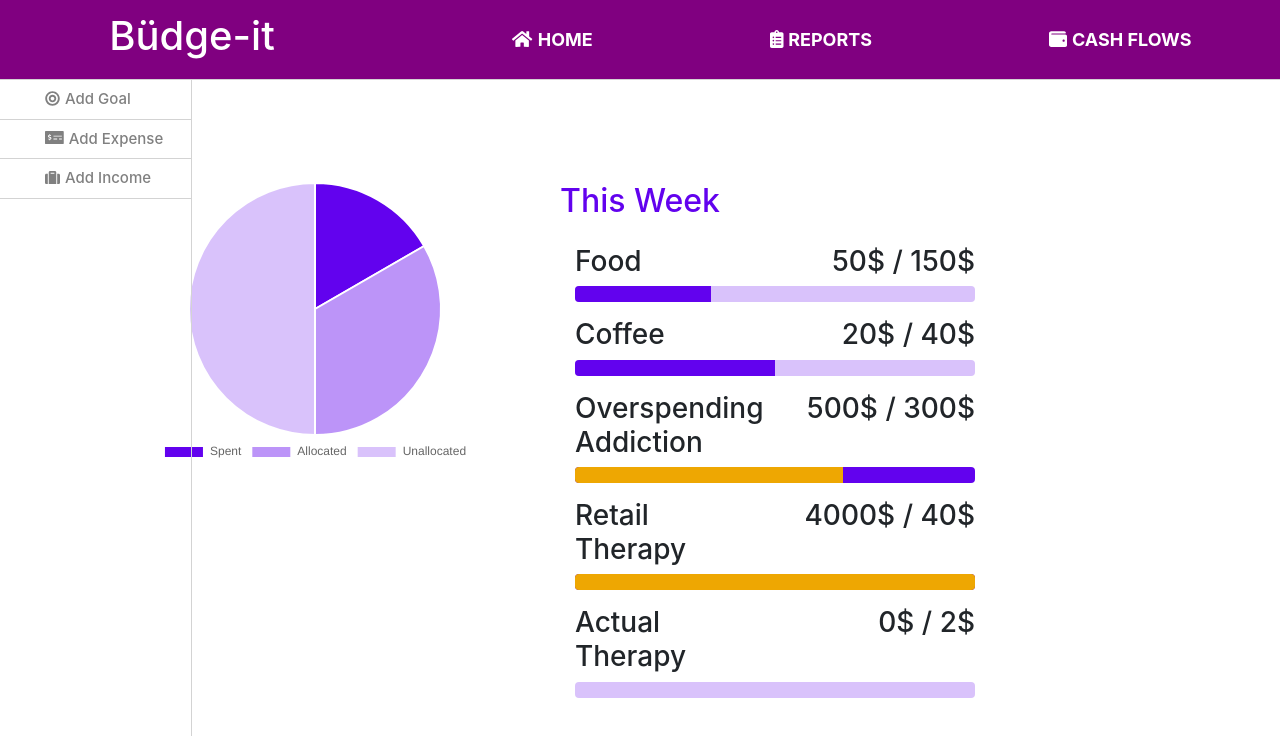
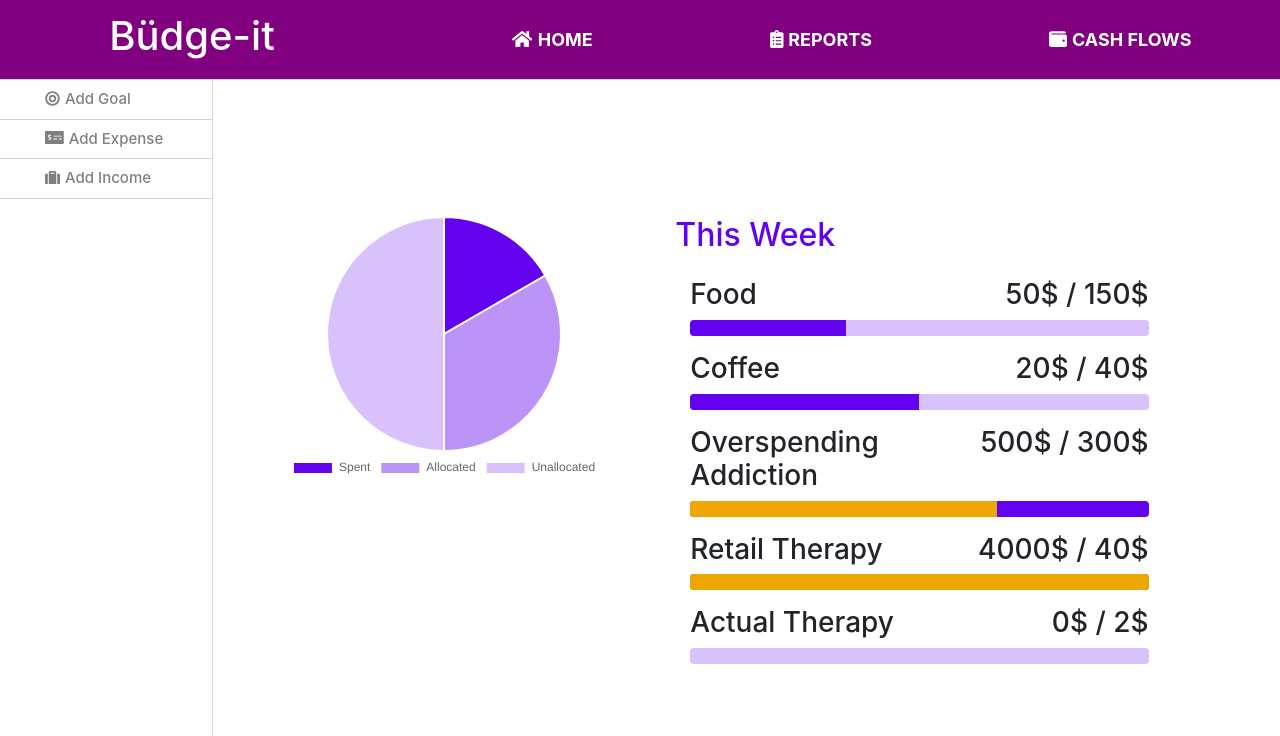
Before and after one commit to Nethermane/react_HCI_325, a React (Create React App) app: page / in a window 1280 px wide. Shown: the top 736 px of the page. Built offline with nearby package versions, Linux system fonts and the light colour scheme.

Commit message:
Update css spacing and bootstrap column layouts

```diff
--- a/src/App.js
+++ b/src/App.js
@@ -17,9 +17,9 @@ function App(props) {
   return (
       <div className="App">
       {props.location.pathname !== '/login' ? <Nav /> : null}
-        <Container>
+        <Container fluid>
           <Row>
-            <Col className="sidenav" xs={3}>
+            <Col className="sideNavCol" xs={2}>
               {props.location.pathname !== '/login' ? <SideNav /> : null}
             </Col>
             <Col className="page" xs={10}>
--- a/src/pages/Home.jsx
+++ b/src/pages/Home.jsx
@@ -94,7 +94,7 @@ function Home() {
     <div class="vcenter">
       <Container fluid>
         <Row>
-          <Col md={6}>
+          <Col md={5}>
             <Pie />
           </Col>
           <Col md={6}>
@@ -110,6 +110,7 @@ function Home() {
             <div class="spacer" />
             <Category name="Actual Therapy" spent="0" budget="2" />
           </Col>
+          <Col md={1}></Col>
         </Row>
       </Container>
     </div>
--- a/src/pages/SideNav.css
+++ b/src/pages/SideNav.css
@@ -1,11 +1,14 @@
+.sideNavCol {
+  border-right: 1px solid lightgray;
+  padding: 0px !important;
+}
+
 .sideNav {
-  height: 100%; /* 100% Full-height */
-  width: 15%;
-  position: fixed; /* Stay in place */
-  border-right: 1px solid lightgray;
-  z-index: 1; /* Stay on top */
-  left: 0;
+  /* height: 100%; /* 100% Full-height */
+  width: 100%;
+  /* position: fixed; /* Stay in place */
   padding-left: 0;
+  padding-right: 0;
   overflow-x: hidden; /* Disable horizontal scroll */
 }
 
```
